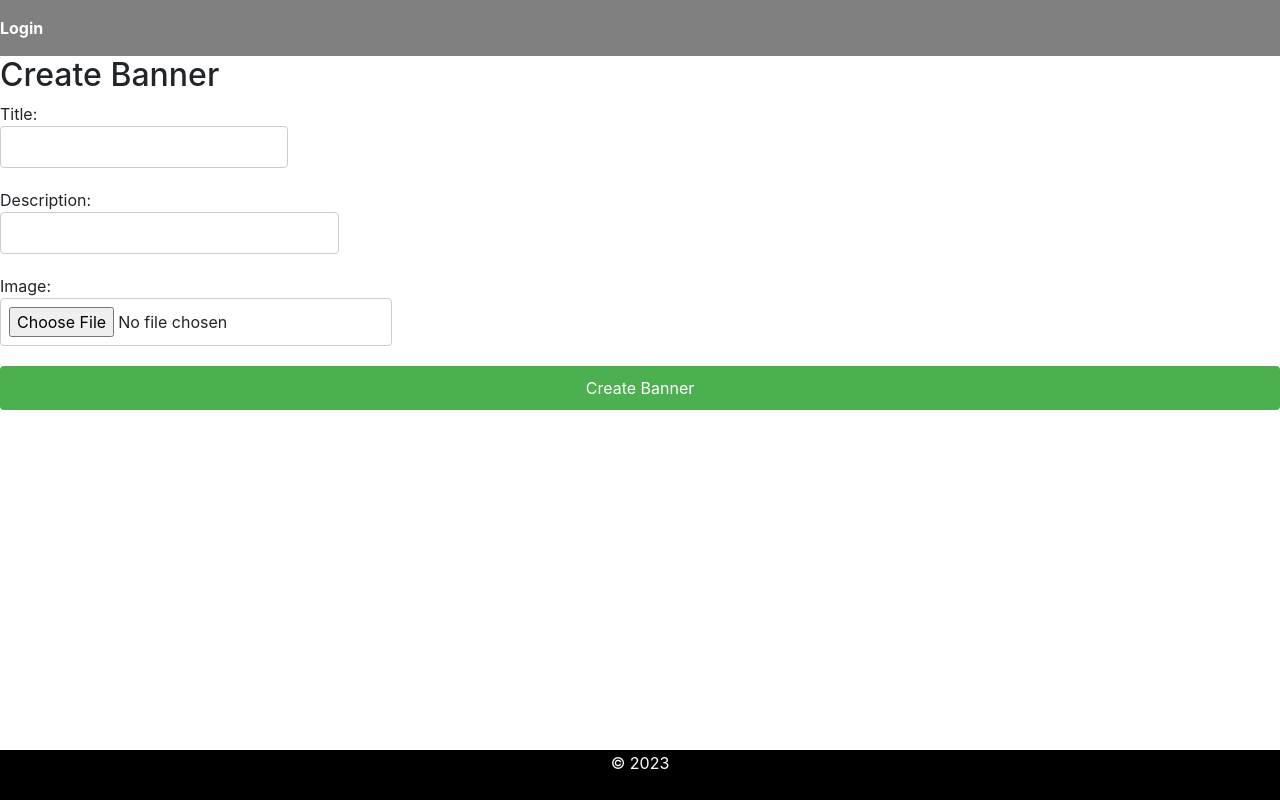
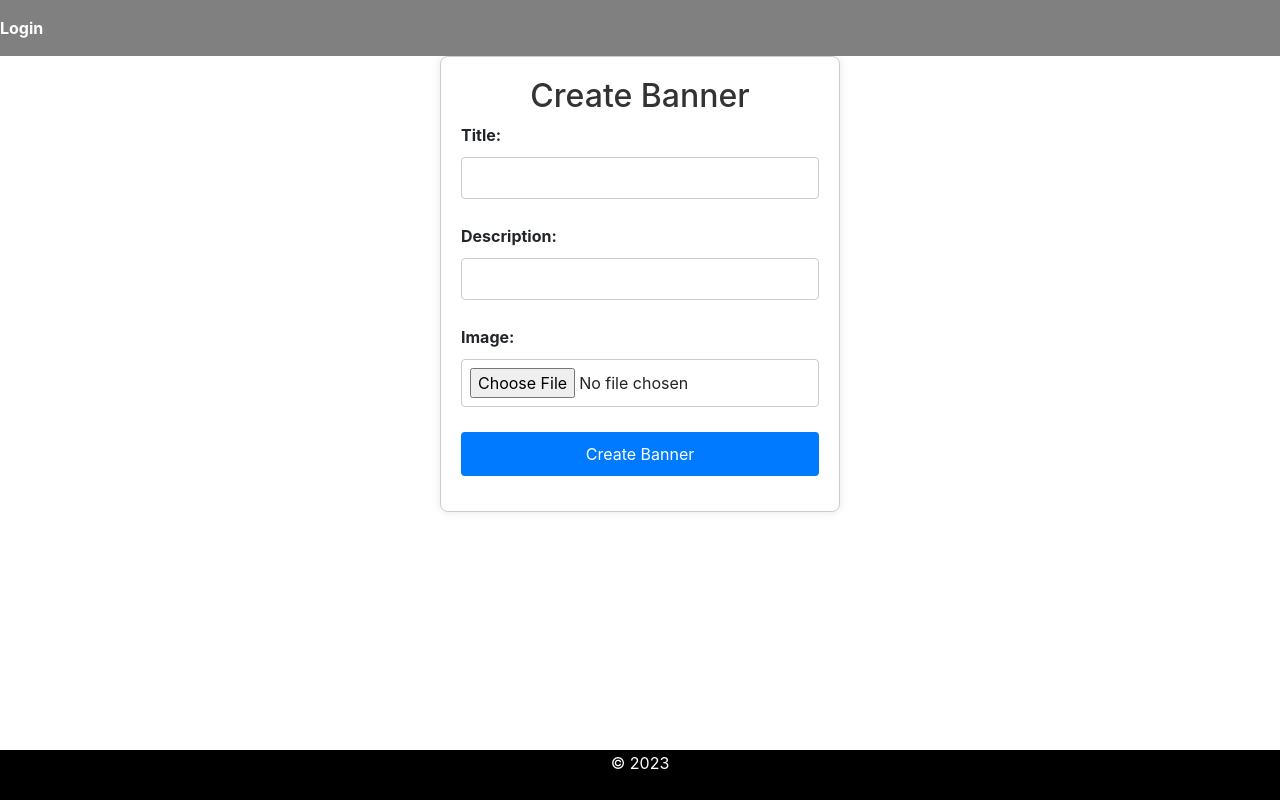
Before and after one commit to Divya-Dhiman/new, a React (Create React App) app: page /AddBanner in a window 1280 px wide. Built offline with nearby package versions, Linux system fonts and the light colour scheme.

Commit message:
correct edit and deleet api

```diff
--- a/src/App.js
+++ b/src/App.js
@@ -35,7 +35,7 @@ const itemPerPage = 10;
     <Route path="/login" element={<Login/>}/>
     <Route path="/Banner" element={<Banner/>}/>
     <Route path="/AddBanner" element={<AddBanner/>}/>
-    <Route path="/EditBanner" element={<EditBanner/>}/>
+    <Route path="/EditBanner/:id" element={<EditBanner/>}/>
 
 
 
--- a/src/Components/About.jsx
+++ b/src/Components/About.jsx
@@ -194,8 +194,7 @@ export default function About() {
       setSortOrder('asc');
     }
   };
-  // const sortedData= filteredData.sort(a,b);
-  // console.log("sortedData",sortedData)
+
   const sortedData = filteredData.slice().sort((a, b) => {
     const columnA = a[sortColumn];
     const columnB = b[sortColumn];
--- /dev/null
+++ b/src/Components/AddBanner.css
@@ -0,0 +1,51 @@
+.create-form {
+    max-width: 400px;
+    margin: 0 auto;
+    padding: 20px;
+    border: 1px solid #ccc;
+    border-radius: 8px;
+    box-shadow: 0 0 10px rgba(0, 0, 0, 0.1);
+}
+
+h2 {
+    text-align: center;
+    color: #333;
+}
+
+form {
+    display: flex;
+    flex-direction: column;
+}
+
+.form-group {
+    margin-bottom: 15px;
+}
+
+label {
+    font-weight: bold;
+    margin-bottom: 5px;
+    display: block;
+}
+
+input {
+    width: 100%;
+    padding: 8px;
+    box-sizing: border-box;
+    margin-top: 5px;
+    margin-bottom: 10px;
+    border: 1px solid #ccc;
+    border-radius: 4px;
+}
+
+button {
+    background-color: #007bff;
+    color: #fff;
+    padding: 10px;
+    border: none;
+    border-radius: 4px;
+    cursor: pointer;
+}
+
+button:hover {
+    background-color: #0056b3;
+}
--- a/src/Components/AddBanner.jsx
+++ b/src/Components/AddBanner.jsx
@@ -1,8 +1,9 @@
 import React, { useState } from 'react';
 import axios from 'axios';
 import { useNavigate} from 'react-router-dom';
+import './AddBanner.css'
 
-function AddBanner({ onClose, onBannerCreated }) {
+function AddBanner() {
   const navigate = useNavigate();
 
   const [title, setTitle] = useState('');
@@ -17,15 +18,14 @@ function AddBanner({ onClose, onBannerCreated }) {
         imageDataUrl = await convertImageToBase64(imageFile);
       }
 
-      const response = await axios.post('http://localhost:3001/banner/createBanner', {
+      await axios.post('http://localhost:3001/banner/createBanner', {
         title,
         description,
         imageUrl: imageDataUrl,
       });
       navigate('/Banner');
 
-      onBannerCreated(response.data);
-      onClose();
+
     } catch (error) {
       console.error('Error creating banner:', error);
     }
@@ -55,26 +55,27 @@ function AddBanner({ onClose, onBannerCreated }) {
     }
   };
 
-  return (
+   return (
     <div className="create-form">
       <h2>Create Banner</h2>
       <form>
-      <label>
-        Title:
-        <input type="text" value={title} onChange={(e) => setTitle(e.target.value)} />
-      </label>
-      <br />
-      <label>
-        Description:
-        <input type="text" value={description} onChange={(e) => setDescription(e.target.value)} />
-      </label>
-      <br />
-      <label>
-        Image:
-        <input type="file" accept="image/*" onChange={handleImageChange} />
-      </label>
-      <br />
-      <button onClick={handleCreateBanner}>Create Banner</button>
+        <div className="form-group">
+          <label>Title:</label>
+          <input type="text" value={title} onChange={(e) => setTitle(e.target.value)} />
+        </div>
+        <div className="form-group">
+          <label>Description:</label>
+          <input type="text" value={description} onChange={(e) => setDescription(e.target.value)} />
+        </div>
+        <div className="form-group">
+          <label>Image:</label>
+          <input type="file" accept="image/*" onChange={handleImageChange} />
+        </div>
+        <div className="form-group">
+          <button type="button" onClick={handleCreateBanner}>
+            Create Banner
+          </button>
+        </div>
       </form>
     </div>
   );
--- a/src/Components/Banner.jsx
+++ b/src/Components/Banner.jsx
@@ -2,6 +2,8 @@ import React, { useState, useEffect } from 'react';
 import axios from 'axios';
 import './Banner.css'
 import { useNavigate } from 'react-router-dom';
+
+
 
 function Banner() {
   const [banners, setBanners] = useState([]);
@@ -25,19 +27,24 @@ function Banner() {
   }
 
   function Edit(id) {
-    navigate(`/EditBanner?id=${id}`);
+    navigate(`/EditBanner/${id}`);
   }
 
-  async function handleDeleteClick(id) {
+
+ async function handleDeleteClick(id) {
+  const isConfirmed = window.confirm('Are you sure you want to delete this banner?');
+
+  if (isConfirmed) {
     try {
-      // Send DELETE request to delete banner with the specified id
       await axios.delete(`http://localhost:3001/banner/deleteBanner/${id}`);
-      // Update banners state after successful deletion
-      setBanners(prevBanners => prevBanners.filter(banner => banner.id !== id));
+      setBanners(prevBanners => prevBanners.filter(banner => banner._id !== id));
     } catch (error) {
       console.error('Error deleting banner:', error);
     }
   }
+}
+
+
 
   return (
     <div className="banner-container">
@@ -64,14 +71,15 @@ function Banner() {
                 <img src={banner.imageUrl} alt={banner.title} />
               </td>
               <td>
-                <button onClick={() => Edit(banner.id)}>Edit</button>
+                <button onClick={() => Edit(banner._id)}>Edit</button>
                 <br />
-                <button onClick={() => handleDeleteClick(banner.id)}>Delete</button>
+                <button onClick={() => handleDeleteClick(banner._id)}>Delete</button>
               </td>
             </tr>
           ))}
         </tbody>
       </table>
+
     </div>
   );
 }
--- a/src/Components/EditBanner.jsx
+++ b/src/Components/EditBanner.jsx
@@ -14,19 +14,15 @@ function EditBanner() {
   const [imagePreview, setImagePreview] = useState(null);
 
   useEffect(() => {
-    fetchBanners();
-  }, [id]);
-
-  const fetchBanners = async () => {
+    const fetchBanners = async () => {
     try {
-      const response = await fetch(`http://localhost:3001/banner/getBanner/${id}`);
+      const response = await fetch(`http://localhost:3001/banner/getBannerById/${id}`);
       const data = await response.json();
 
-      // Update the state with the fetched data
       setBanners({
         title: data.title,
         description: data.description,
-        image: data.image, // Assuming your API returns an image URL
+        image: data.image,
       });
       setImagePreview(data.image);
       console.log('Fetched data:', data);
@@ -35,9 +31,13 @@ function EditBanner() {
       console.error('Error Fetching data:', error);
     }
   };
+    fetchBanners();
+  }, [id]);
+
+
+
 
   const handleInputChange = (e) => {
-    // Update the form data as the user types
     setBanners({
       ...banners,
       [e.target.name]: e.target.value,
@@ -46,7 +46,6 @@ function EditBanner() {
 
   const handleUpdate = async () => {
     try {
-      // Send updated data to the server
       const response = await fetch(`http://localhost:3001/banners/updateBanner/${id}`, {
         method: 'PUT',
         headers: {
@@ -55,9 +54,7 @@ function EditBanner() {
         body: JSON.stringify(banners),
       });
 
-      // Handle response as needed
       if (response.ok) {
-        // Fetch updated data after a successful update
         fetchBanners();
         navigate('/Banner')
       } else {
@@ -74,7 +71,6 @@ function EditBanner() {
     if (file) {
       const reader = new FileReader();
       reader.onloadend = () => {
-        // Update only the image property in the state
         setBanners((prevBanners) => ({
           ...prevBanners,
           image: reader.result,
@@ -87,7 +83,6 @@ function EditBanner() {
 
   const handleFormSubmit = async (event) => {
     event.preventDefault();
-    // Add any additional form submission logic here if needed
   };
 
   return (
@@ -118,7 +113,10 @@ function EditBanner() {
         </button>
         <button onClick={() => navigate('/banner')}>Cancel</button>
       </form>
+
     </div>
+
+
   );
 }
 
```
